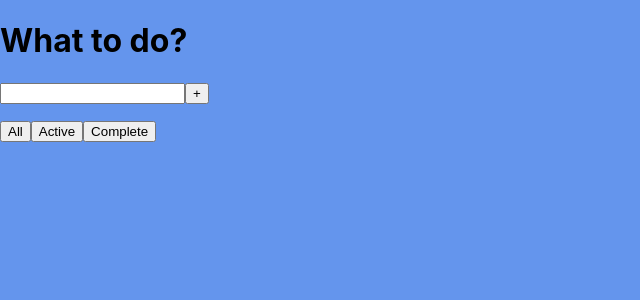
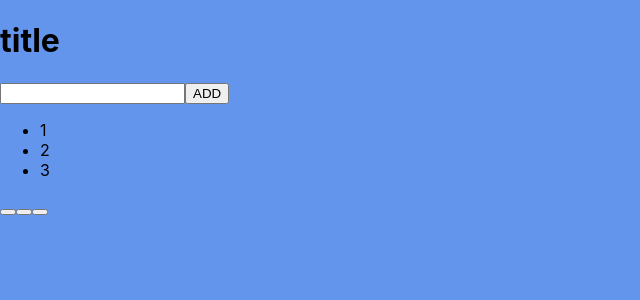
Before and after one commit to georgkiim/ToDoListEveryDay, a React (Create React App) app: page / in a window 1280 px wide. Shown: the top 300 px of the page, without its empty margins (0-640 px from the left). Built offline with nearby package versions, Linux system fonts and the light colour scheme.

Commit message:
Refacctor code

```diff
--- a/package.json
+++ b/package.json
@@ -1,5 +1,5 @@
 {
-  "homepage": "https://georgkiim.github.io/todolisteveryday",
+  "homepage": "https://georgkiim.github.io/ToDoListEveryDay",
   "name": "1-lesson",
   "version": "0.1.0",
   "private": true,
--- a/src/App.tsx
+++ b/src/App.tsx
@@ -1,55 +1,32 @@
 import React, {useState} from "react";
+import ToDoList from "./ToDoList";
 import {v1} from "uuid";
-import ToDoList, {TaskType} from "./ToDoList";
 
-
-export type FilterType = 'all' | 'active' | 'completed'
-
+ export type TaskType={
+    id:string
+    title:string
+    isDone:boolean
+}
 
 const App = () => {
 
-    const [tasks, setTask] = useState<Array<TaskType>>([
-            {id: v1(), title: '1', doIt: true},
-            {id: v1(), title: '2', doIt: true},
-            {id: v1(), title: '3', doIt: true},
-        ]
-    )
+    const [tasks, setTasks] = useState([
+        {id:v1(), title:"1", isDone:true},
+        {id:v1(), title:"2", isDone:true},
+        {id:v1(), title:"3", isDone:false},
+    ])
 
-    const [filter, setFilter] = useState<FilterType>('active')
-
-    const addTask = (title:string) =>{
-        setTask([{id: v1(), title, doIt: true}, ...tasks])
-    }
-    const deleteTask = (id:string) =>{
-        setTask(tasks.filter(t=> t.id!==id))
-    }
-
-    const filterNewState = (nextFilter:FilterType) =>{
-        setFilter(nextFilter)
-    }
-
-    const filterTaskRender = (filter:string, tasks:Array<TaskType>) =>{
-        switch (filter){
-            case "active": return tasks.filter(t=> !t.doIt)
-            case "completed": return tasks.filter(t=> t.doIt)
-            default: return tasks
-        }
-
-
+    const addNewTask = (title: string) =>{
+        setTasks([{id:v1(), title, isDone:true},...tasks])
     }
 
 
-
-    return (
+    return(
         <div>
-            <ToDoList title={"What to do?"}
-                      task={filterTaskRender(filter, tasks)}
-                      addTask={addTask}
-                      deleteTask={deleteTask}
-                      filterNewState={filterNewState}
-            />
+            <ToDoList
+                addNewTask={addNewTask}
+                tasks={tasks}/>
         </div>
     )
 }
-
 export default App
--- a/src/ToDoList.tsx
+++ b/src/ToDoList.tsx
@@ -1,60 +1,34 @@
-import {KeyboardEvent, ChangeEvent, useState} from "react";
-import React from "react";
-import {FilterType} from "./App";
+import {TaskType} from "./App";
+import {useState} from "react";
 
-export type TaskType = {
-    id: string
-    title: string
-    doIt: boolean
+
+type TasksPropsType={
+    tasks:Array<TaskType>
+    addNewTask:(title:string)=>void
 }
 
-type PropsType = {
-    title: string
-    task: Array<TaskType>
-    addTask: (title: string) => void
-    deleteTask: (id: string) => void
-    filterNewState: (nextFilter:FilterType)=>void
+const ToDoList = (props: TasksPropsType) =>{
+   const[title,setTitle]=useState('')
 
-}
-
-const ToDoList = (props: PropsType) => {
-
-    const [title, setTitle] = useState('')
-    const createTasksList = props.task.map((t) => {
-        return <li key={t.id}>
-            <span> {t.title} </span>
-            <input type={"checkbox"} checked={t.doIt}/>
-            <button onClick={() => props.deleteTask(t.id)}>Delete</button>
-        </li>
-    })
-    const nextInputValue = (e: ChangeEvent<HTMLInputElement>) => setTitle(e.currentTarget.value)
-    const onEnterAddTask = (e: KeyboardEvent<HTMLInputElement>) => {
-        if (e.key == 'Enter') {
-            props.addTask(title);
-            setTitle('');
-        }
-    }
-    const deleteTaskClick = () => {
-        props.addTask(title)
-        setTitle('')
-    }
-
-    return (
+    return(
         <div>
-            <h1>{props.title}</h1>
+            <h1>title</h1>
             <input
-                value={title}
-                onKeyDown={onEnterAddTask}
-                onChange={nextInputValue}/>
-            <button onClick={deleteTaskClick}>+</button>
+                onChange={(e)=> setTitle(e.currentTarget.value)}/>
+            <button onClick={()=>props.addNewTask(title)}>ADD</button>
             <ul>
-                {createTasksList}
+                {props.tasks.map(t=>{
+                    return(
+                        <li key={t.id}>
+                            <span>{t.title}</span>
+                        </li>
+                    )
+                })}
             </ul>
-            <button onClick={()=>props.filterNewState('all')} >All</button>
-            <button onClick={()=>props.filterNewState('active')}>Active</button>
-            <button onClick={()=>props.filterNewState('completed')}>Complete</button>
+            <button></button>
+            <button></button>
+            <button></button>
         </div>
     )
 }
-
 export default ToDoList
```
